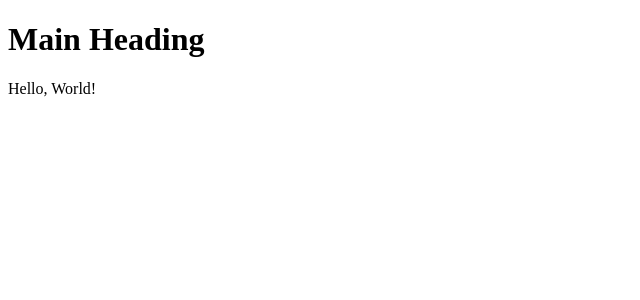
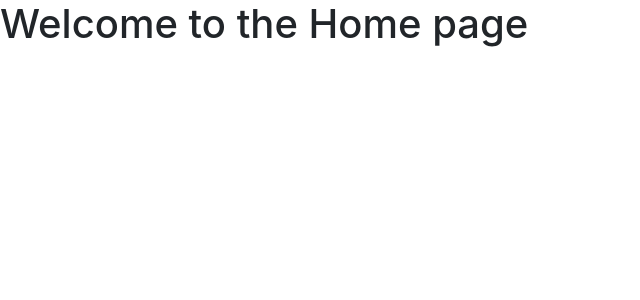
Before and after one commit to Nahia9/COMP229-F2020-Assignment01, a Node server app: page / in a window 1280 px wide. Shown: the top 300 px of the page, without its empty margins (0-640 px from the left). Run offline with Node 20, Linux system fonts and the light colour scheme; some libraries are stand-ins or nearby versions.

Commit message:
routes structured

```diff
--- a/package.json
+++ b/package.json
@@ -6,11 +6,15 @@
     "start": "node ./server.js"
   },
   "dependencies": {
+    "@fortawesome/fontawesome-free": "^5.15.0",
+    "bootstrap": "^4.5.2",
     "cookie-parser": "~1.4.4",
     "debug": "~2.6.9",
     "ejs": "~2.6.1",
     "express": "~4.16.1",
     "http-errors": "~1.6.3",
-    "morgan": "~1.9.1"
+    "jquery": "^3.5.1",
+    "morgan": "~1.9.1",
+    "popper.js": "^1.16.1"
   }
 }
--- a/routes/index.js
+++ b/routes/index.js
@@ -1,11 +1,46 @@
 var express = require('express');
 var router = express.Router();
 
-/* GET home page. */
+
+/* GET Home page. */
 router.get('/', function (req, res, next) {
   res.render('index', {
-    title: 'Express',
-    mainHeading: 'Main Heading'
+    title: 'Home'
+  });
+});
+
+/* GET Home page. */
+router.get('/home', function (req, res, next) {
+  res.render('index', {
+    title: 'Home'
+  });
+});
+
+/* GET About Us page. */
+router.get('/about', function (req, res, next) {
+  res.render('index', {
+    title: 'About'
+  });
+});
+
+/* GET Products page. */
+router.get('/products', function (req, res, next) {
+  res.render('index', {
+    title: 'Products'
+  });
+});
+
+/* GET Services page. */
+router.get('/services', function (req, res, next) {
+  res.render('index', {
+    title: 'Services'
+  });
+});
+
+/* GET Contact Us page. */
+router.get('/contact', function (req, res, next) {
+  res.render('index', {
+    title: 'Contact'
   });
 });
 
--- a/views/index.ejs
+++ b/views/index.ejs
@@ -1,16 +1,26 @@
 <!DOCTYPE html>
-<html>
+<html lang="en">
+  <head>
+    <meta charset="UTF-8" />
+    <meta name="viewport" content="width=device-width, initial-scale=1.0" />
+    <title><%= title %></title>
 
-<head>
-  <title><%= title %></title>
-  <link rel='stylesheet' href='/Content/app.css' />
-</head>
+    <!--CSS section-->
+    <link rel="stylesheet" href="/bootstrap/dist/css/bootstrap.min.css" />
+    <link
+      rel="stylesheet"
+      href="/@fortawesome/fontawesome-free/css/all.min.css"
+    />
 
-<body>
-  <h1><%= mainHeading %></h1>
-  <p>Hello, World!</p>
+    <link rel="stylesheet" href="/Content/app.css" />
+  </head>
 
-  <script src="/Scripts/app.js"></script>
-</body>
+  <body>
+    <h1>Welcome to the <%= title %> page</h1>
 
+    <!--Script section-->
+    <script src="/jquery/dist/jquery.min.js"></script>
+    <script src="/bootstrap/dist/js/bootstrap.min.js"></script>
+    <script src="/Scripts/app.js"></script>
+  </body>
 </html>
```
Also changed, not shown: app.js (+6 -3 lines), 1 other file.
